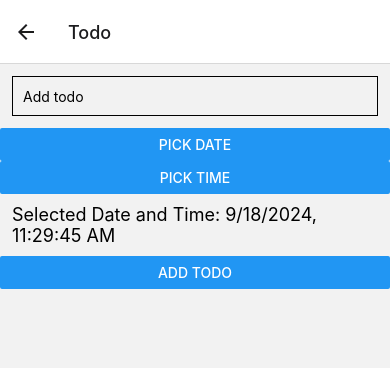
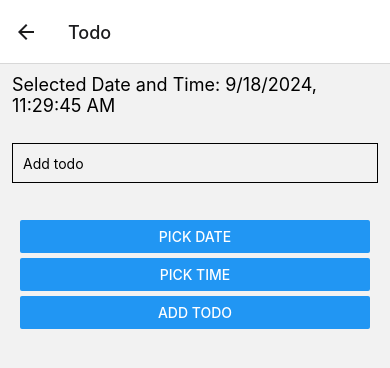
Before and after one commit to ghostworker94/FirstAssaignment, a React Native app: screen /Todo in a window 390 px wide. Shown: the top 368 px of the page. Built offline with nearby package versions, Linux system fonts and the light colour scheme.

Commit message:
Refactor TodoList component to use TodoItem type and update styling

```diff
--- a/Screens/TodoList.tsx
+++ b/Screens/TodoList.tsx
@@ -12,22 +12,22 @@ import {
 } from 'react-native';
 import DateTimePicker from '@react-native-community/datetimepicker';
 
-type ItemData = {
+type TodoItem = {
   id: string;
   title: string;
   date: Date;
 };
 
-const getItem = (data: ItemData[], index: number): ItemData => data[index];
+const getItem = (data: TodoItem[], index: number): TodoItem => data[index];
 
-const getItemCount = (data: ItemData[]) => data.length;
+const getItemCount = (data: TodoItem[]) => data.length;
 
-type ItemProps = {
+type TodoProps = {
   title: string;
   date: Date;
 };
 
-const Item = ({ title, date }: ItemProps) => (
+const Item = ({ title, date }: TodoProps) => (
   <View style={styles.item}>
     <Text style={styles.title}>{title}</Text>
     <Text style={styles.date}>{date.toLocaleString()}</Text>
@@ -35,7 +35,7 @@ const Item = ({ title, date }: ItemProps) => (
 );
 
 export const TodoList = () => {
-  const [todos, setTodos] = useState<ItemData[]>([]);
+  const [todos, setTodos] = useState<TodoItem[]>([]);
   const [text, onChangeText] = useState('');
   const [date, setDate] = useState(new Date());
   const [showDatePicker, setShowDatePicker] = useState(false);
@@ -75,15 +75,19 @@ export const TodoList = () => {
 
   return (
     <SafeAreaView style={styles.container}>
+            <Text style={styles.selectedDate}>
+        Selected Date and Time: {date.toLocaleString()}
+      </Text>
       <TextInput
         style={styles.input}
         onChangeText={onChangeText}
         value={text}
         placeholder="Add todo"
       />
-      <View>
+      <View style={styles.container}>
         <Button onPress={() => setShowDatePicker(true)} title="Pick Date" />
         <Button onPress={() => setShowTimePicker(true)} title="Pick Time" />
+        <Button title="Add Todo" onPress={handleAddTodo} />
       </View>
       {showDatePicker && (
         <DateTimePicker
@@ -101,10 +105,7 @@ export const TodoList = () => {
           onChange={onChangeTime}
         />
       )}
-      <Text style={styles.selectedDate}>
-        Selected Date and Time: {date.toLocaleString()}
-      </Text>
-      <Button title="Add Todo" onPress={handleAddTodo} />
+
       <VirtualizedList
         data={todos}
         initialNumToRender={4}
@@ -121,9 +122,11 @@ const styles = StyleSheet.create({
   container: {
     flex: 1,
     marginTop: StatusBar.currentHeight,
+    gap: 5,
+    padding: 20,
   },
   item: {
-    backgroundColor: '#f9c2ff',
+    backgroundColor: 'gray',
     height: 150,
     justifyContent: 'center',
     marginVertical: 8,
@@ -132,10 +135,11 @@ const styles = StyleSheet.create({
   },
   title: {
     fontSize: 32,
+    color: 'white',
   },
   date: {
     fontSize: 16,
-    color: '#888',
+    color: 'white',
   },
   input: {
     height: 40,
--- a/package.json
+++ b/package.json
@@ -9,6 +9,7 @@
     "web": "expo start --web"
   },
   "dependencies": {
+    "@react-native-community/datetimepicker": "8.0.1",
     "@react-navigation/native": "^6.1.18",
     "@react-navigation/native-stack": "^6.11.0",
     "expo": "~51.0.28",
@@ -19,7 +20,8 @@
     "react": "18.2.0",
     "react-native": "0.74.5",
     "react-native-safe-area-context": "4.10.5",
-    "react-native-screens": "3.31.1"
+    "react-native-screens": "3.31.1",
+    "expo-av": "~14.0.7"
   },
   "devDependencies": {
     "@babel/core": "^7.20.0",
```
Also changed, not shown: 2 other files (tests, documents, lock files or other folders).
